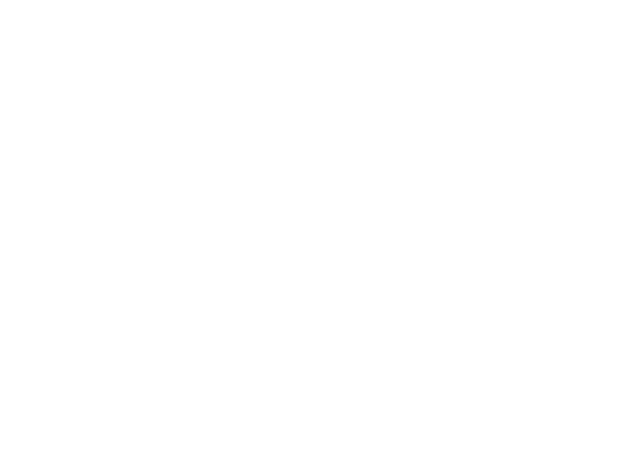
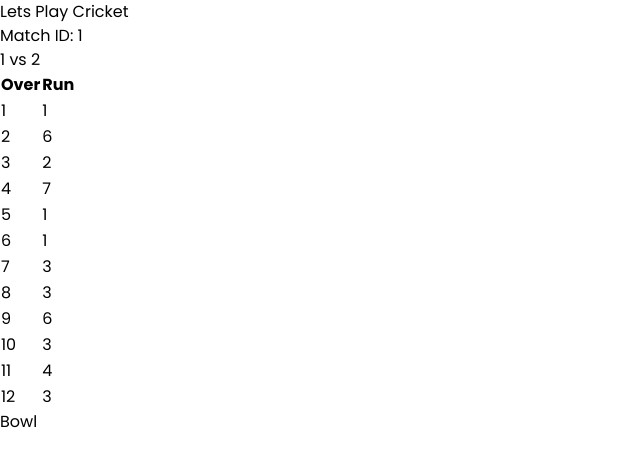
Before and after one commit to Mubtasim/LetsPlayCricket, a React (Vite) app: page /play/1 in a window 1280 px wide. Before the commit this address had no page. Shown: the top 466 px of the page, without its empty margins (0-640 px from the left). Built offline with nearby package versions, Linux system fonts and the light colour scheme; data requests are answered from the project's data file.

Commit message:
added play component

```diff
--- a/db.json
+++ b/db.json
@@ -4,9 +4,34 @@
       "id": 1,
       "team1": 1,
       "team2": 2,
-      "wholeMatch": [1, 6, 2, 7, 1, 1, 3, 3, 6, 3, 4, 3],
+      "wholeMatch": [
+        1,
+        6,
+        2,
+        7,
+        1,
+        1,
+        3,
+        3,
+        6,
+        3,
+        4,
+        3
+      ],
       "tossWinner": 1,
       "firstBowl": 1
+    },
+    {
+      "id": 2,
+      "team1": 1,
+      "team2": 6,
+      "wholeMatch": [
+        5,
+        3,
+        1
+      ],
+      "tossWinner": 6,
+      "firstBowl": 6
     }
   ],
   "teams": [
--- a/src/App.jsx
+++ b/src/App.jsx
@@ -2,6 +2,7 @@ import 'typeface-poppins';
 import { BrowserRouter, Routes, Route } from 'react-router-dom';
 import Home from './pages/Home';
 import Toss from './pages/Toss';
+import Play from './pages/Play';
 
 function App() {
   return (
@@ -10,6 +11,7 @@ function App() {
         <Routes>
           <Route path='/' element={<Home />} />
           <Route path='/toss' element={<Toss />} />
+          <Route path='/play/:id' element={<Play />} />
         </Routes>
       </BrowserRouter>
     </div>
--- /dev/null
+++ b/src/pages/Play.jsx
@@ -0,0 +1,103 @@
+import React, { useState, useEffect } from 'react';
+import { useLocation, useNavigate, useParams } from 'react-router-dom';
+
+const Play = () => {
+  const location = useLocation();
+  const navigate = useNavigate();
+  const { id } = useParams();
+  const [matchOver, setMatchOver] = useState(false);
+  const [matchData, setMatchData] = useState(null);
+  const [bowlCount, setBowlCount] = useState(0);
+
+  useEffect(() => {
+    // Fetch the match data based on the provided ID
+    const fetchMatchData = async () => {
+      try {
+        const response = await fetch(`http://localhost:3001/matches/${id}`);
+        const data = await response.json();
+        setMatchData(data);
+      } catch (error) {
+        console.error('Error fetching match data:', error);
+      }
+    };
+
+    fetchMatchData();
+  }, [id]);
+
+  const handleBowl = async () => {
+    if (matchOver || bowlCount === 12) {
+      return;
+    }
+
+    const run = getRandomRun(); // Replace with your logic to generate a random run between 1 and 6
+
+    try {
+      const updatedMatchData = {
+        ...matchData,
+        wholeMatch: [...matchData.wholeMatch, run],
+      };
+
+      const response = await fetch(`http://localhost:3001/matches/${id}`, {
+        method: 'PATCH',
+        headers: {
+          'Content-Type': 'application/json',
+        },
+        body: JSON.stringify(updatedMatchData),
+      });
+
+      if (response.ok) {
+        setMatchData(updatedMatchData);
+        setBowlCount((prevCount) => prevCount + 1);
+
+        if (bowlCount === 11) {
+          setMatchOver(true);
+        }
+      } else {
+        console.error('Error updating match data');
+      }
+    } catch (error) {
+      console.error('Error updating match data:', error);
+    }
+  };
+
+  const getRandomRun = () => {
+    return Math.floor(Math.random() * 6) + 1;
+  };
+
+  return (
+    <div>
+      <h1>Lets Play Cricket</h1>
+      <p>Match ID: {id}</p>
+      <p>
+        {matchData && (
+          <>
+            {matchData.team1} vs {matchData.team2}
+          </>
+        )}
+      </p>
+      <table>
+        <thead>
+          <tr>
+            <th>Over</th>
+            <th>Run</th>
+          </tr>
+        </thead>
+        <tbody>
+          {matchData &&
+            matchData.wholeMatch.map((run, index) => (
+              <tr key={index}>
+                <td>{index + 1}</td>
+                <td>{run}</td>
+              </tr>
+            ))}
+        </tbody>
+      </table>
+      {!matchOver && bowlCount < 12 && (
+        <button onClick={handleBowl}>Bowl</button>
+      )}
+      {matchOver && <p>The match is over</p>}
+    </div>
+  );
+};
+
+export default Play;
--- a/src/pages/Toss.jsx
+++ b/src/pages/Toss.jsx
@@ -1,7 +1,134 @@
-import React from 'react';
+import React, { useEffect, useState } from 'react';
+import { useLocation, useNavigate } from 'react-router-dom';
 
 const Toss = () => {
-  return <div>Toss</div>;
+  const location = useLocation();
+  const navigate = useNavigate();
+  const searchParams = new URLSearchParams(location.search);
+  const country1 = parseInt(searchParams.get('country1'), 10);
+  const country2 = parseInt(searchParams.get('country2'), 10);
+  const [selectedCountry, setSelectedCountry] = useState(-1);
+  const [country1FlagUrl, setCountry1FlagUrl] = useState('');
+  const [country2FlagUrl, setCountry2FlagUrl] = useState('');
+  const [nextMatchId, setNextMatchId] = useState(-1);
+
+  const handleCountrySelection = (country) => {
+    setSelectedCountry(country);
+  };
+
+  const addMatch = async (newMatch) => {
+    try {
+      const response = await fetch('http://localhost:3001/matches', {
+        method: 'POST',
+        headers: {
+          'Content-Type': 'application/json',
+        },
+        body: JSON.stringify(newMatch),
+      });
+
+      if (!response.ok) {
+        throw new Error('Failed to add match');
+      }
+
+      const addedMatch = await response.json();
+      console.log('Added match:', addedMatch);
+    } catch (error) {
+      console.error('Error adding match:', error);
+    }
+  };
+
+  const handleStartMatch = () => {
+    // const uuid = generateUUID(); // Replace with your UUID generation logic
+    const addMatchEndNext = async () => {
+      try {
+        const newMatch = {
+          id: nextMatchId,
+          team1: country1,
+          team2: country2,
+          wholeMatch: [],
+          tossWinner: selectedCountry,
+          firstBowl: selectedCountry,
+        };
+        await addMatch(newMatch);
+
+        navigate(`/play/${nextMatchId}`);
+      } catch (error) {
+        console.log(error);
+      }
+    };
+    addMatchEndNext();
+  };
+
+  useEffect(() => {
+    const fetchCountryFlags = async () => {
+      try {
+        const response = await fetch('http://localhost:3001/teams');
+        const data = await response.json();
+        const flagUrl1 = data.find((team) => team.id === country1)?.flagUrl;
+        const flagUrl2 = data.find((team) => team.id === country2)?.flagUrl;
+        setCountry1FlagUrl(flagUrl1 || '');
+        setCountry2FlagUrl(flagUrl2 || '');
+
+        const matchesResponse = await fetch('http://localhost:3001/matches');
+        const matchesData = await matchesResponse.json();
+        let max = 0;
+        matchesData.forEach((match) => {
+          max = Math.max(max, match.id);
+        });
+        max++;
+        setNextMatchId(max);
+      } catch (error) {
+        console.error('Error fetching country flags:', error);
+      }
+    };
+    fetchCountryFlags();
+  });
+
+  return (
+    <div className='p-5 flex flex-col items-center h-screen justify-center'>
+      <h1 className='text-3xl mb-4'>Select who will bowl</h1>
+      <div className='flex gap-40'>
+        <div className='flex gap-5'>
+          {/* <h2>Country 1: {country1}</h2> */}
+
+          <input
+            type='radio'
+            value={country1}
+            checked={selectedCountry === country1}
+            onChange={() => handleCountrySelection(country1)}
+          />
+          <img
+            src={country1FlagUrl} // Replace with the flag URL for country1
+            alt={country1}
+            className='w-25 h-20 mr-2'
+          />
+        </div>
+        <div className='flex gap-5'>
+          {/* <h2>Country 2: {country2}</h2> */}
+
+          <input
+            type='radio'
+            value={country2}
+            checked={selectedCountry === country2}
+            onChange={() => handleCountrySelection(country2)}
+          />
+          <img
+            src={country2FlagUrl} // Replace with the flag URL for country2
+            alt={country2}
+            className='w-25 h-20 mr-2'
+          />
+        </div>
+      </div>
+      {selectedCountry && (
+        <button
+          onClick={handleStartMatch}
+          className='mt-4 bg-blue-500 hover:bg-blue-600 text-white font-bold py-2 px-4 rounded'
+        >
+          Start Match
+        </button>
+      )}
+    </div>
+  );
 };
 
 export default Toss;
```
